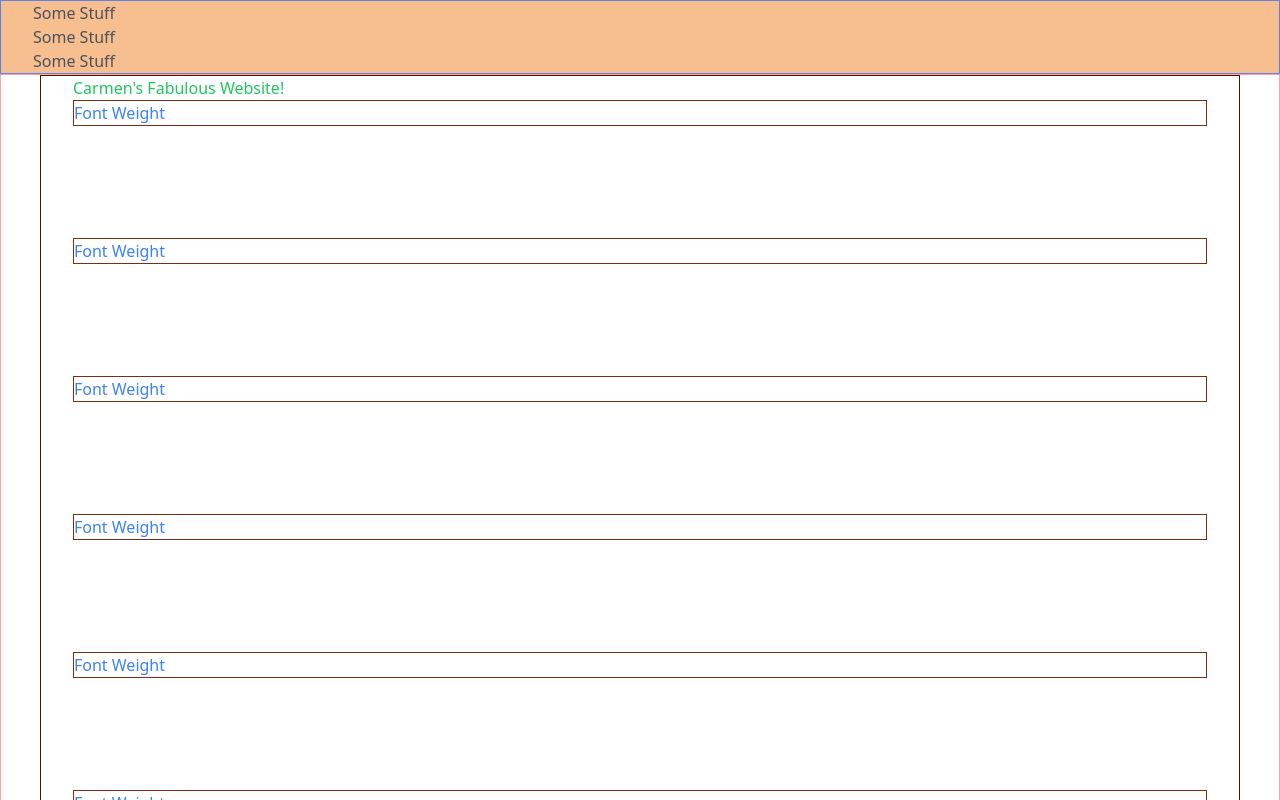
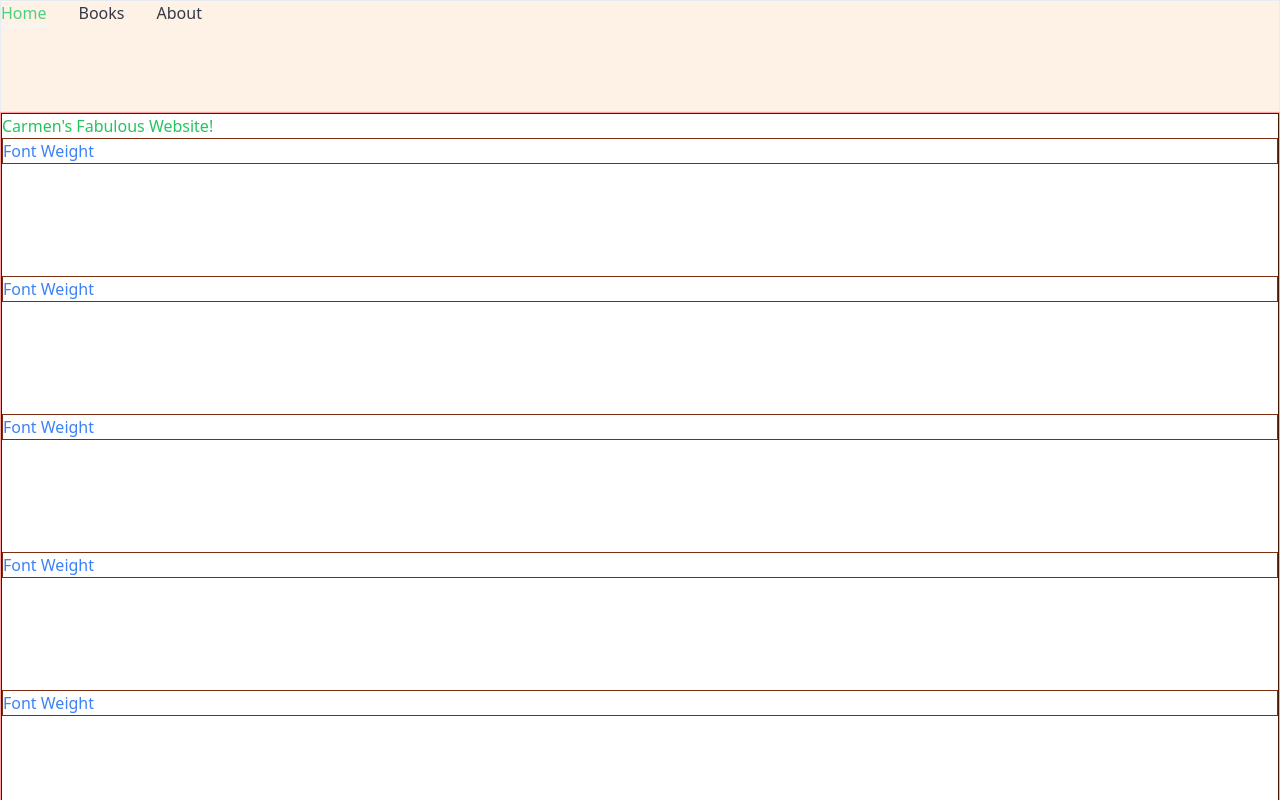
Before and after one commit to mmaustin/carmens-site, a Next.js app in the folder carmens-site/: page / in a window 1280 px wide. Shown: the top 800 px of the page. Built offline with nearby package versions, Linux system fonts and the light colour scheme.

Commit message:
Placed navbar in header component, experimented with sizing, colors, padding

```diff
--- a/carmens-site/app/page.js
+++ b/carmens-site/app/page.js
@@ -5,7 +5,7 @@ import Header from "@/components/Header";
 
 export default function Home() {
   return (
-    <div className="border border-amber-950 text-green-500 container w-full flex flex-col">
+    <div className="border border-amber-950 text-green-500 w-full flex flex-col">
       Carmen's Fabulous Website!
       <h1 className="border border-orange-900 mb-28 text-blue-500 capitalize">font weight</h1>
       <h1 className="border border-orange-900 mb-28 text-blue-500 capitalize">font weight</h1>
--- a/carmens-site/components/Header.jsx
+++ b/carmens-site/components/Header.jsx
@@ -1,13 +1,16 @@
-
+import Navbar from "./Navbar";
 
 
 const Header = () => {
   return (
-    <div className="border border-blue-600 md:border-red-700 lg:border-blue-700 bg-chart-5 sticky top-0 opacity-70">
+    <header className="border sticky top-0 bg-chart-5/20 opacity-80 h-28">
+      {/* <p className="px-8">Some Stuff</p>
       <p className="px-8">Some Stuff</p>
-      <p className="px-8">Some Stuff</p>
-      <p className="px-8">Some Stuff</p>
-    </div>
+      <p className="px-8">Some Stuff</p> */}
+      <div className="flex flex-col items-center md:flex-row justify-between">
+        <Navbar />
+      </div>
+    </header>
   )
 }
 export default Header;
--- a/carmens-site/components/Navbar.jsx
+++ b/carmens-site/components/Navbar.jsx
@@ -25,7 +25,7 @@ const Navbar = () => {
     <nav className="flex gap-8">
       {links.map((link, i) => {
         return (
-          <Link key={i} href={link.path} className={`${link.path === pathName && "text-accent border-b-2 border-accent"} capitalize font-medium hoover:text-accent`}>{link.name}</Link>
+          <Link key={i} href={link.path} className={`${link.path === pathName && " text-green-500 border-b-2 border-accent"} capitalize font-medium hoover:text-accent`}>{link.name}</Link>
         )
       })}
     </nav>
```
